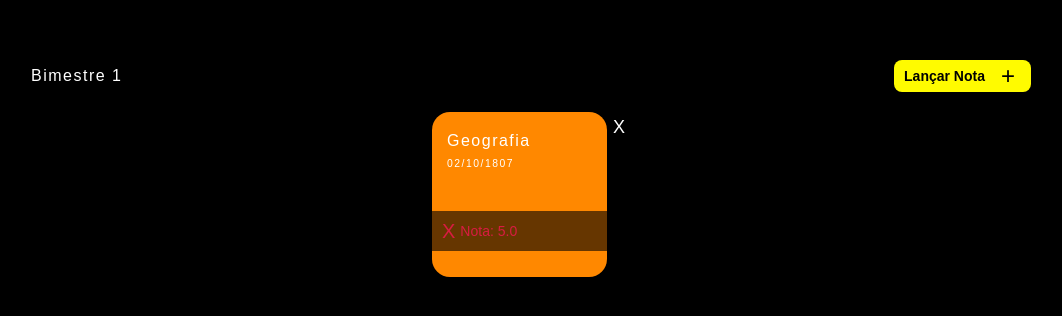
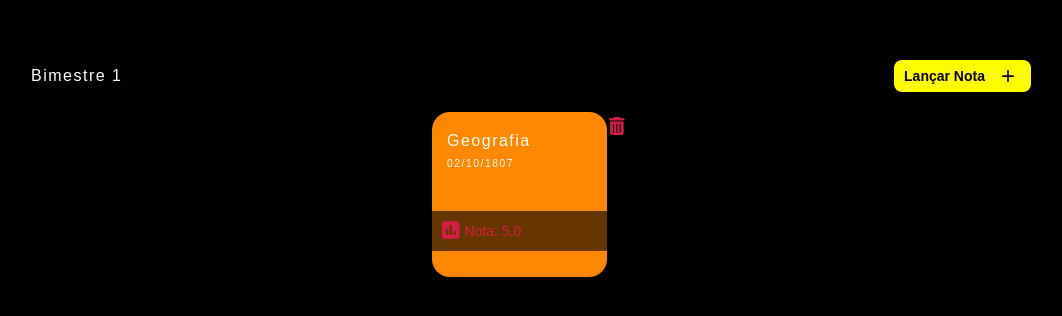
Before and after one commit to FreymundDeveloper/Note-Record, a React (Create React App) app in the folder frontend/: page / in a window 1280 px wide. Shown: the top 316 px of the page, without its empty margins (109-1171 px from the left). Built offline with nearby package versions, Linux system fonts and the light colour scheme.

Commit message:
Icons Layout

```diff
--- a/frontend/package.json
+++ b/frontend/package.json
@@ -3,6 +3,11 @@
   "version": "0.1.0",
   "private": true,
   "dependencies": {
+    "@fortawesome/fontawesome-svg-core": "^6.5.1",
+    "@fortawesome/free-brands-svg-icons": "^6.5.1",
+    "@fortawesome/free-regular-svg-icons": "^6.5.1",
+    "@fortawesome/free-solid-svg-icons": "^6.5.1",
+    "@fortawesome/react-fontawesome": "^0.2.0",
     "@testing-library/jest-dom": "^5.17.0",
     "@testing-library/react": "^13.4.0",
     "@testing-library/user-event": "^13.5.0",
--- a/frontend/src/components/Button/ButtonDelete.tsx
+++ b/frontend/src/components/Button/ButtonDelete.tsx
@@ -1,5 +1,7 @@
 import React from 'react';
 import styled from 'styled-components';
+import { faTrashCan } from '@fortawesome/free-solid-svg-icons';
+import { FontAwesomeIcon } from '@fortawesome/react-fontawesome';
 
 interface ButtonDeleteProps {
     onClick: () => void;
@@ -7,13 +9,13 @@
 
 export const ButtonDelete: React.FC<ButtonDeleteProps> = ({ onClick }) => {
   return (
-    <ButtonStyled onClick={onClick}>X</ButtonStyled>
+    <ButtonStyled onClick={onClick}><FontAwesomeIcon icon={faTrashCan} /></ButtonStyled>
   );
 };
 
 const ButtonStyled = styled.button`
     background-color: transparent;
-    color: #fff;
+    color: #d81c41;
     border: none;
     cursor: pointer;
     position: absolute;
--- a/frontend/src/components/Container/ContainerNote.tsx
+++ b/frontend/src/components/Container/ContainerNote.tsx
@@ -1,6 +1,8 @@
 import React from 'react';
 import styled from 'styled-components';
 import { darken } from 'polished';
+import { faSquarePollVertical } from '@fortawesome/free-solid-svg-icons';
+import { FontAwesomeIcon } from '@fortawesome/react-fontawesome';
 import { ThemeType } from '../../themes/Theme';
 import { getCardColor } from '../../utils/colorUtils';
 
@@ -25,7 +27,7 @@
 
     return (
         <NoteContainerStyled title={title} theme={theme} noteColor={noteColor}>
-            <NoteIcon color={noteColor}>X</NoteIcon>
+            <NoteIcon color={noteColor}><FontAwesomeIcon icon={faSquarePollVertical} /></NoteIcon>
             <NoteLabel color={noteColor}>Nota: {note}</NoteLabel>
         </NoteContainerStyled>
     );
```
Also changed, not shown: 1 other file (tests, documents, lock files or other folders).
